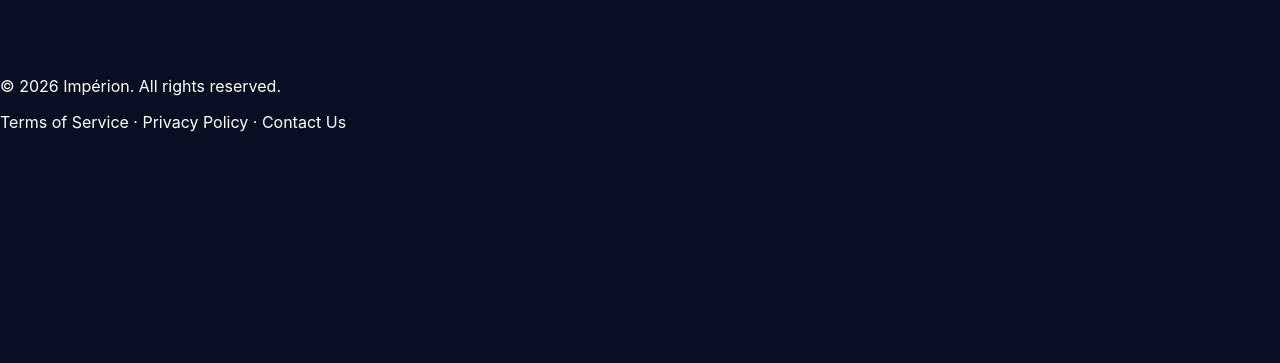
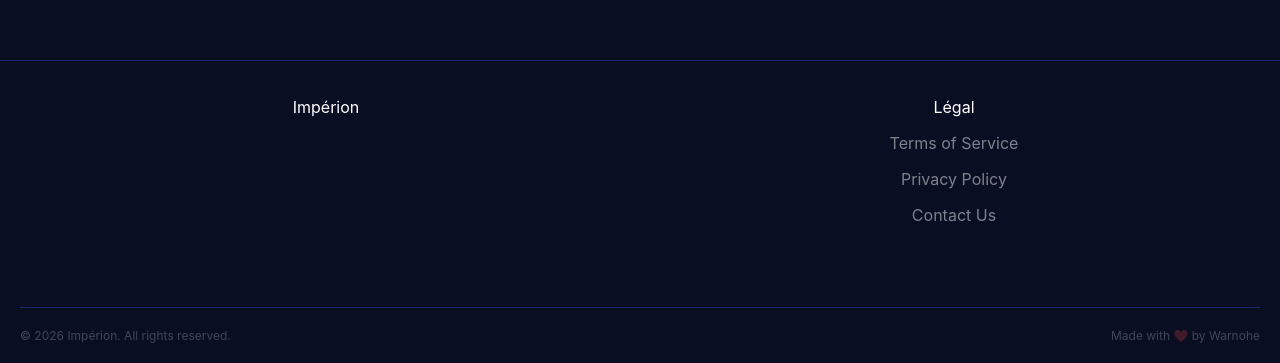
Before and after one commit to WarnoheTheReturn/imperion, a React (Vite) app in the folder frontend/: page / in a window 1280 px wide. Shown: the part 1960-2323 px from the top of the page. Before the commit the page ends 2092 px from the top, so only its background shows below. Built offline with nearby package versions, Linux system fonts and the light colour scheme; no server answers; a web font is replaced by a local one.

Commit message:
update footer

```diff
--- a/frontend/src/components/Footer.module.css
+++ b/frontend/src/components/Footer.module.css
@@ -1,5 +1,52 @@
-a {
-    text-decoration: none;
-    color: white;
-    font-size: 16px;
+.footer{
+    background-color: linear-gradient(180deg, #000000, #000000);
+    color: #ffffff;
+    padding: 20px;
+    text-align: center;
+    border-top: 1px solid rgba(26, 42, 105);
 }
+
+.footerContainer{
+    display: grid;
+    grid-template-columns: 1fr;
+    gap: 2rem;
+    align-items: stretch;
+}
+
+.footerHeader{
+    display: grid;
+    grid-template-columns: 1fr 1fr;
+    gap: 1rem;
+    align-items: stretch;
+}
+
+.footerLinks{
+    display: grid;
+    grid-template-columns: 1fr;
+    gap: 1rem;
+    align-items: stretch;
+}
+
+.footerLinks a{
+    color: #ffffff7a;
+}
+
+.footer p{
+    color: #ffffff;
+}
+
+.footerButtom{
+    display: flex;
+    gap: 20px;
+    align-items: center;
+    justify-content: space-between;
+    border-top: 1px solid rgba(26, 42, 105);
+    padding-top: 20px;
+    margin-top: 50px;
+}
+
+.footerButtom p{
+    color: #ffffff3b;
+    font-size: 12px;
+    margin: 0;
+}
--- a/frontend/src/components/Footer.tsx
+++ b/frontend/src/components/Footer.tsx
@@ -2,17 +2,30 @@ import styles from './Footer.module.css'
 
 function Footer() {
     return (
+        <>
+        <br /><br /><br /><br /><br /><br /><br /><br /><br /><br /><br /><br /><br /><br /><br /><br /><br /><br /><br /><br /><br /><br /><br /><br /><br /><br /><br /><br /><br /><br /><br /><br /><br /><br /><br /><br /><br /><br /><br /><br /><br /><br /><br /><br /><br /><br /><br /><br /><br /><br /><br /><br /><br /><br /><br /><br /><br />
         <footer className={styles.footer}>
             <div className={styles.footerContainer}>
-                <br /><br /><br /><br /><br /><br /><br /><br /><br /><br /><br /><br /><br /><br /><br /><br /><br /><br /><br /><br /><br /><br /><br /><br /><br /><br /><br /><br /><br /><br /><br /><br /><br /><br /><br /><br /><br /><br /><br /><br /><br /><br /><br /><br /><br /><br /><br /><br /><br /><br /><br /><br /><br /><br /><br /><br /><br />
-                <p>&copy; {new Date().getFullYear()} Impérion. All rights reserved.</p>
-                <div className={styles.footerLinks}>
-                    <a href="/tos">Terms of Service · </a>
-                    <a href="/pp">Privacy Policy · </a>
-                    <a href="#contact">Contact Us</a>
+                <div className={styles.footerHeader}>
+                    <div>
+                        <p>Impérion</p>
+                    </div>
+                    <div >
+                        <p>Légal</p>
+                        <div className={styles.footerLinks}>
+                            <a href="/tos">Terms of Service</a>
+                            <a href="/pp">Privacy Policy</a>
+                            <a href="#contact">Contact Us</a>
+                        </div>
+                    </div>
+                </div>
+                <div className={styles.footerButtom}>
+                    <p>&copy; {new Date().getFullYear()} Impérion. All rights reserved.</p>
+                    <p>Made with ❤️ by Warnohe</p>
                 </div>
             </div>
         </footer>
+        </>
     );
 }
 
```
